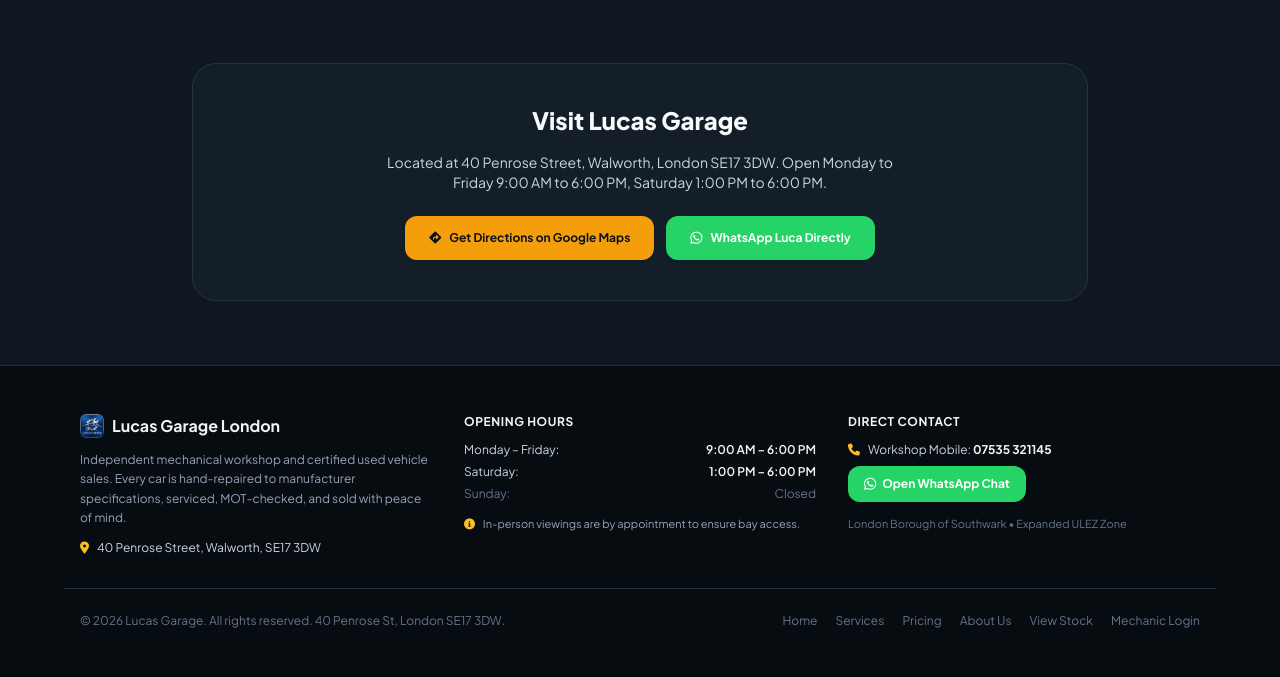
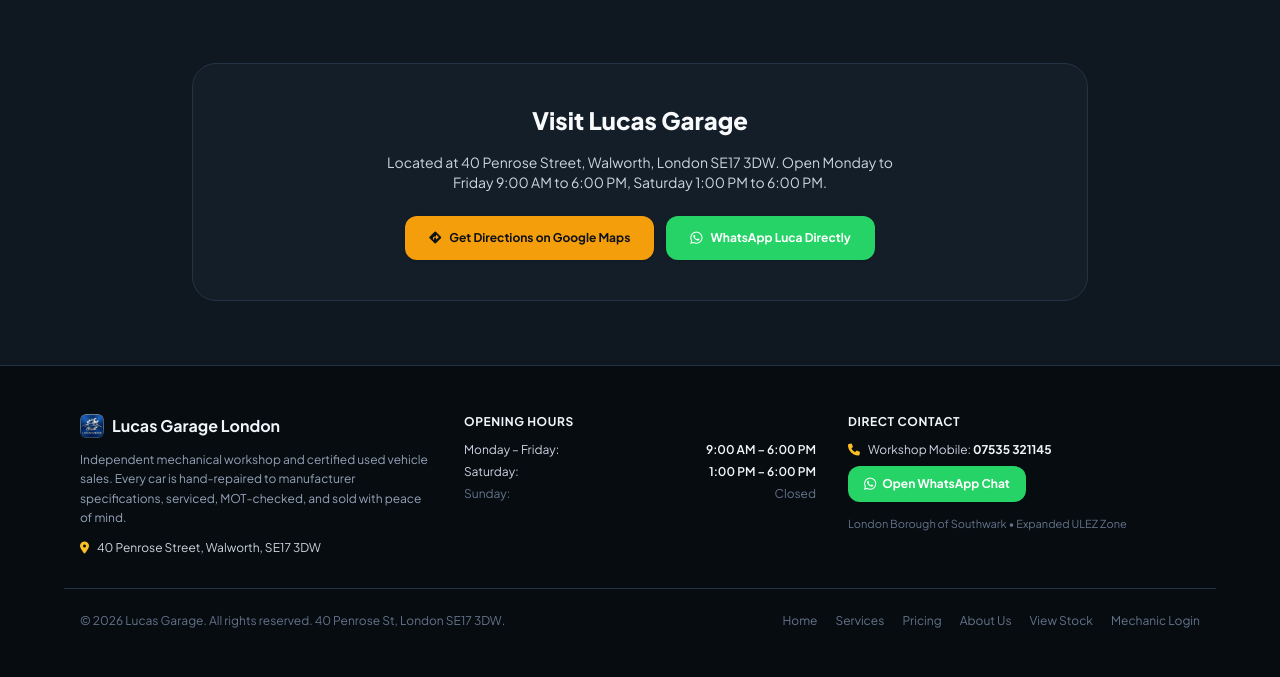
Before and after one commit to juuliettee/Lucas-garage-landingpage, a Flask app: page /about in a window 1280 px wide. Shown: the part 1416-2093 px from the top of the page. Run offline with Flask 3, Linux system fonts and the light colour scheme; some libraries are stand-ins or nearby versions.

Commit message:
style: remove bay access note from footer

```diff
--- a/templates/base.html
+++ b/templates/base.html
@@ -197,9 +197,6 @@
                     <li class="flex justify-between"><span>Saturday:</span> <span class="font-semibold text-slate-100">1:00 PM – 6:00 PM</span></li>
                     <li class="flex justify-between text-slate-500"><span>Sunday:</span> <span>Closed</span></li>
                 </ul>
-                <p class="text-[11px] text-slate-400 mt-3">
-                    <i class="fa-solid fa-circle-info text-amber-400 mr-1.5"></i> In-person viewings are by appointment to ensure bay access.
-                </p>
             </div>
 
             <div>
```
